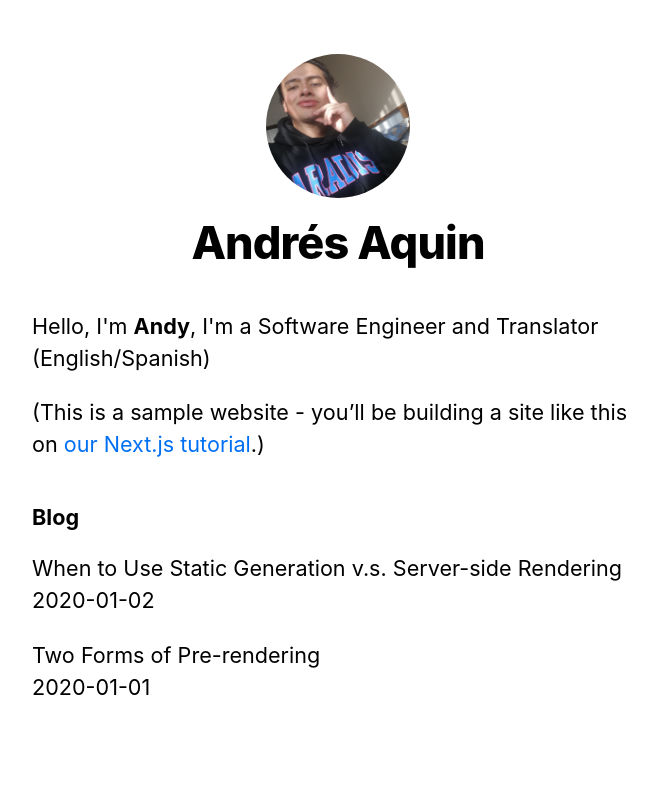
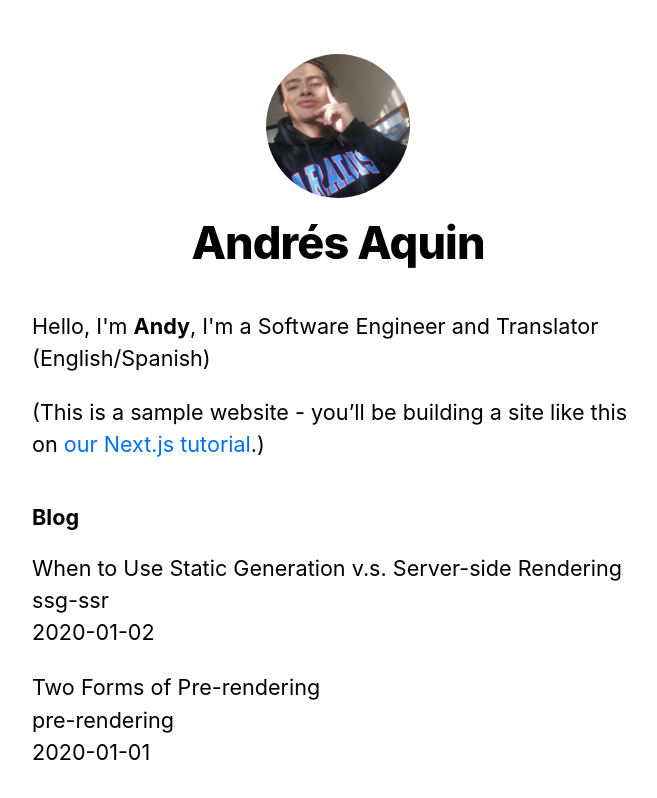
Before and after one commit to Andrus123/nextjs-blog, a Next.js app: page / in a window 1280 px wide. Shown: the top 798 px of the page, without its empty margins (302-959 px from the left). Built offline with nearby package versions, Linux system fonts and the light colour scheme.

Commit message:
Fixing Link Component in Layout.js file

```diff
--- a/components/layout.js
+++ b/components/layout.js
@@ -53,7 +53,7 @@ export default function Layout({ children, home }) {
                         </a>
                     </Link>
                     <h2 className={utilStyles.headingLg}>
-                        <Link>
+                        <Link href="/">
                         <a className={utilStyles.colorInherit}>{name}</a>
                         </Link>
                     </h2>
--- a/lib/posts.js
+++ b/lib/posts.js
@@ -2,17 +2,17 @@ import fs from "fs";
 import path from "path";
 import matter from "gray-matter";
 
-const postsDirectory = path.join(process.cwd(), "posts");
+const postsDirectory = path.join(process.cwd(), 'posts');
 
 export function getSortedPostsData() {
   //Get file names under / posts
   const fileNames = fs.readdirSync(postsDirectory);
-  const allPostsData = fileNames.map((fileName) => {
+  const allPostsData = fileNames.map(fileName => {
     // Remove ".md" from file name to get id
-    const id = fileName.replace(/\.md$/, "");
+    const id = fileName.replace(/\.md$/, '');
     // Read markdown file as string
     const fullPath = path.join(postsDirectory, fileName);
-    const fileContents = fs.readFileSync(fullPath, "utf8");
+    const fileContents = fs.readFileSync(fullPath, "utf-8");
 
     //Use gray-matter to parse the post metadata section
     const matterResult = matter(fileContents);
@@ -29,7 +29,7 @@ export function getSortedPostsData() {
     } else {
       return -1;
     }
-  });
+  })
 }
 
 export function getAllPostIds() {
@@ -45,7 +45,7 @@ export function getAllPostIds() {
 
 export function getPostData(id) {
   const fullPath = path.join(postsDirectory, `${id}.md`);
-  const fileContents = fs.readFileSync(fullPath, "utf8");
+  const fileContents = fs.readFileSync(fullPath, "utf-8");
 
   //Use gray-matter to parse the post metadata section
   const matterResult = matter(fileContents);
--- a/pages/index.js
+++ b/pages/index.js
@@ -2,15 +2,6 @@ import Head from 'next/head'
 import Layout, { siteTitle } from '../components/layout'
 import utilStyles from '../styles/utils.module.css'
 import { getSortedPostsData } from '../lib/posts'
-
-export async function getStaticProps() {
-  const allPostsData = getSortedPostsData()
-  return {
-    props: {
-      allPostsData
-    }
-  }
-}
 
 export default function Home({ allPostsData }) {
   return (
@@ -32,6 +23,8 @@ export default function Home({ allPostsData }) {
             <li className={utilStyles.listItem} key={id}>
               {title}
               <br />
+              {id}
+              <br />
               {date}
             </li>
           ))}
@@ -40,3 +33,12 @@ export default function Home({ allPostsData }) {
     </Layout>
   )
 }
+
+export async function getStaticProps() {
+  const allPostsData = getSortedPostsData()
+  return {
+    props: {
+      allPostsData
+    }
+  }
+}
--- a/pages/posts/[id].js
+++ b/pages/posts/[id].js
@@ -10,7 +10,7 @@ export default function Post({ postData }){
         <br />
         {postData.date}
     </Layout>
-    )
+  )
 }
 
 export async function getStaticPaths() {
```
